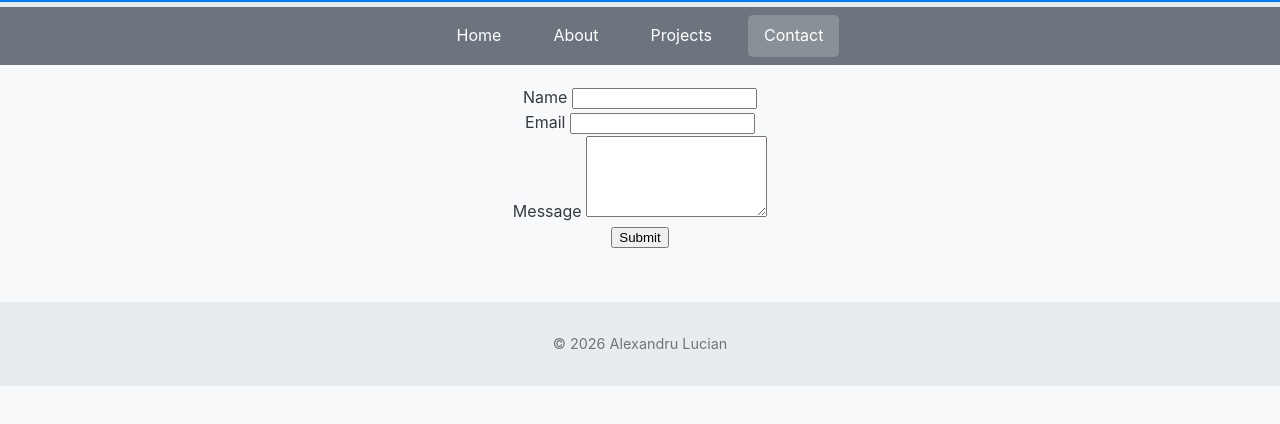
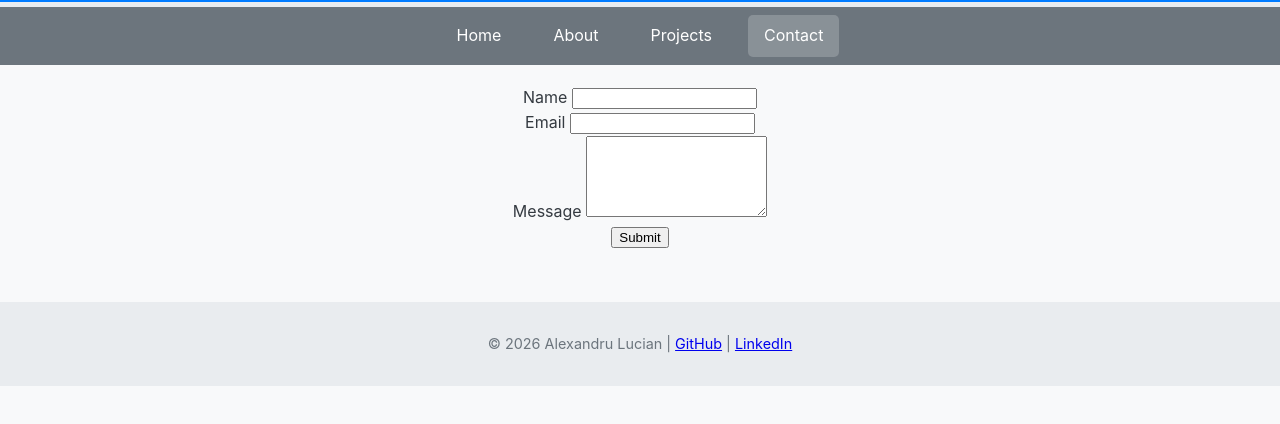
Before and after one commit to AlexandruLucian/personal_website, a website: page public/contact.html in a window 1280 px wide. Shown: the part 94-518 px from the top of the page. Drawn offline with Linux system fonts and the light colour scheme.

Commit message:
feat: Implement #14 Global Site Footer

```diff
--- a/public/contact.html
+++ b/public/contact.html
@@ -34,7 +34,7 @@
         </form>
     </main>
     <footer>
-        <p>&copy; 2026 Alexandru Lucian</p>
+        <p>&copy; 2026 Alexandru Lucian | <a href="https://github.com/AlexandruLucian" target="_blank">GitHub</a> | <a href="https://www.linkedin.com/in/alexandru-lucian-francu/" target="_blank">LinkedIn</a></p>
     </footer>
 </body>
 </html>
```
Also changed, not shown: public/404.html (+1 -1 lines), public/projects.html (+1 -1 lines).
